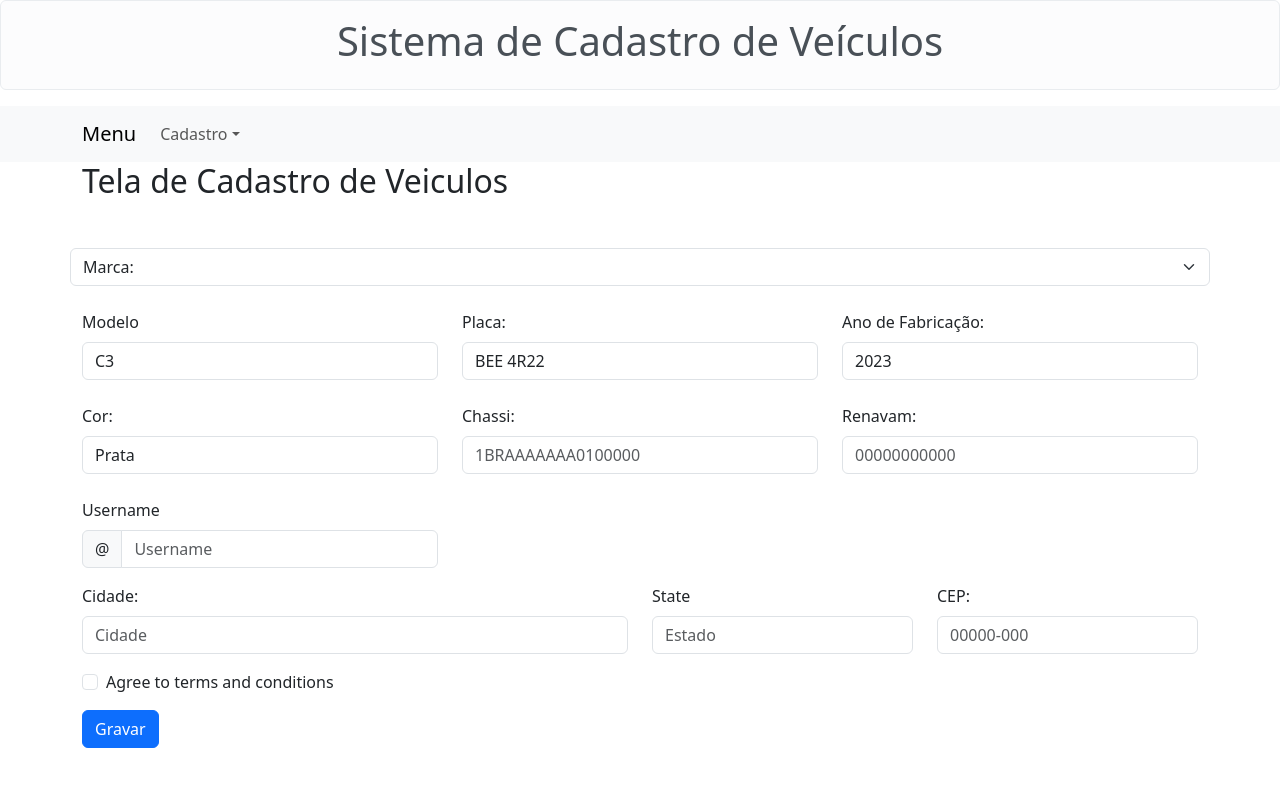
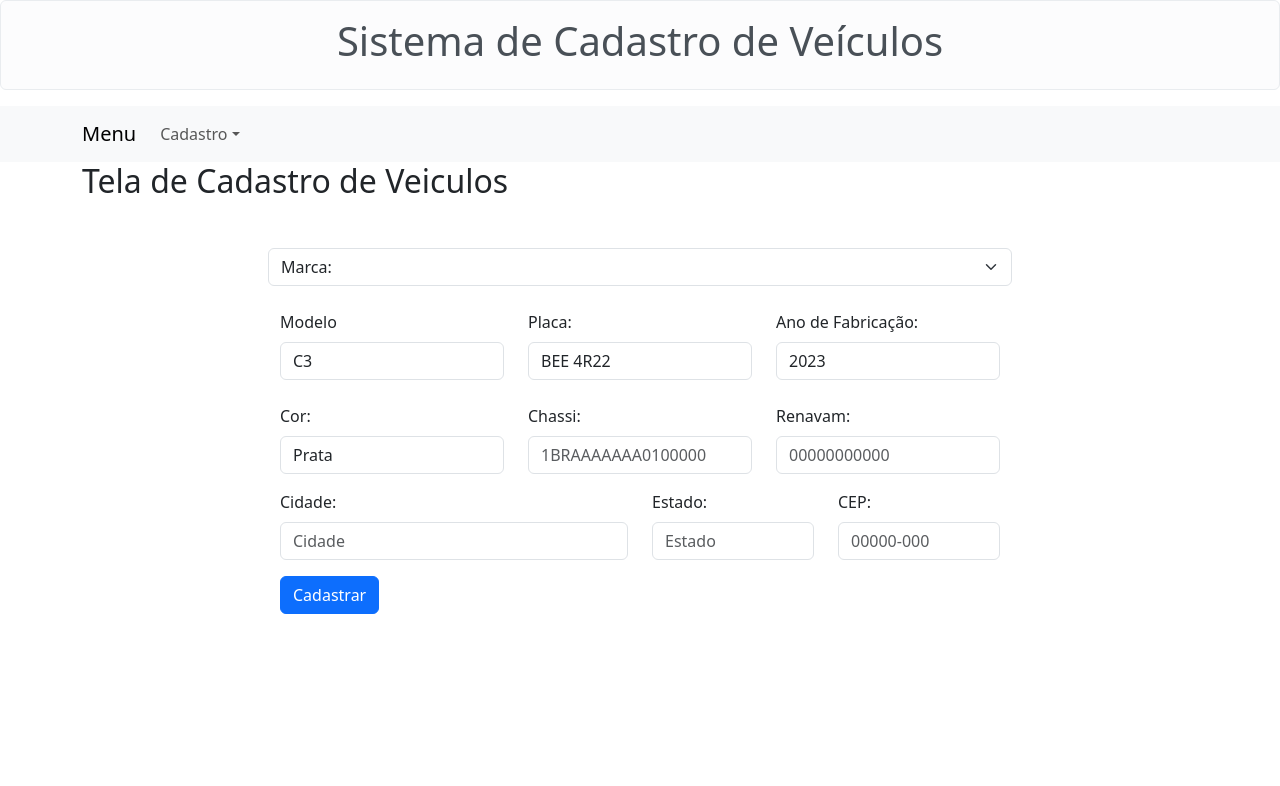
Before and after one commit to viniciusgardenal/atividade1-p2, a React (Create React App) app: page / in a window 1280 px wide. Shown: the top 786 px of the page. Built offline with nearby package versions, Linux system fonts and the light colour scheme.

Commit message:
Version 0.0.2

```diff
--- a/src/componentes/templates/formularios/formularioVeiculos.jsx
+++ b/src/componentes/templates/formularios/formularioVeiculos.jsx
@@ -23,9 +23,9 @@ export default function FormVeiculos(props) {
     return (
 
 
-        <Form noValidate validated={validado} onSubmit={manipularSubmissao}>
+        <Form className='container col-8' noValidate validated={validado} onSubmit={manipularSubmissao}>
             <Row className="mb-3 mt-4">
-                <Form.Select className='mt-4'>
+                <Form.Select className='container mt-4'>
 
                     <option>Marca:</option>
                     <option value="1">Citroën</option>
@@ -99,21 +99,6 @@ export default function FormVeiculos(props) {
                     />
                     <Form.Control.Feedback type='invalid'>Preencha a informação!</Form.Control.Feedback>
                 </Form.Group>
-                <Form.Group className='mt-4'  as={Col} md="4" controlId="validationCustomUsername">
-                    <Form.Label>Username</Form.Label>
-                    <InputGroup hasValidation>
-                        <InputGroup.Text id="inputGroupPrepend">@</InputGroup.Text>
-                        <Form.Control
-                            type="text"
-                            placeholder="Username"
-                            aria-describedby="inputGroupPrepend"
-                            required
-                        />
-                        <Form.Control.Feedback type="invalid">
-                            Please choose a username.
-                        </Form.Control.Feedback>
-                    </InputGroup>
-                </Form.Group>
             </Row>
             <Row className="mb-3">
                 <Form.Group as={Col} md="6" controlId="validationCustom03">
@@ -124,7 +109,7 @@ export default function FormVeiculos(props) {
                     </Form.Control.Feedback>
                 </Form.Group>
                 <Form.Group as={Col} md="3" controlId="validationCustom04">
-                    <Form.Label>State</Form.Label>
+                    <Form.Label>Estado:</Form.Label>
                     <Form.Control type="text" placeholder="Estado" required />
                     <Form.Control.Feedback type="invalid">
                         Por favor, digite um estado válido.
@@ -138,15 +123,7 @@ export default function FormVeiculos(props) {
                     </Form.Control.Feedback>
                 </Form.Group>
             </Row>
-            <Form.Group className="mb-3">
-                <Form.Check
-                    required
-                    label="Agree to terms and conditions"
-                    feedback="You must agree before submitting."
-                    feedbackType="invalid"
-                />
-            </Form.Group>
-            <Button type="submit">Gravar</Button>
+            <Button type="submit">Cadastrar</Button>
         </Form>
 
 
```
